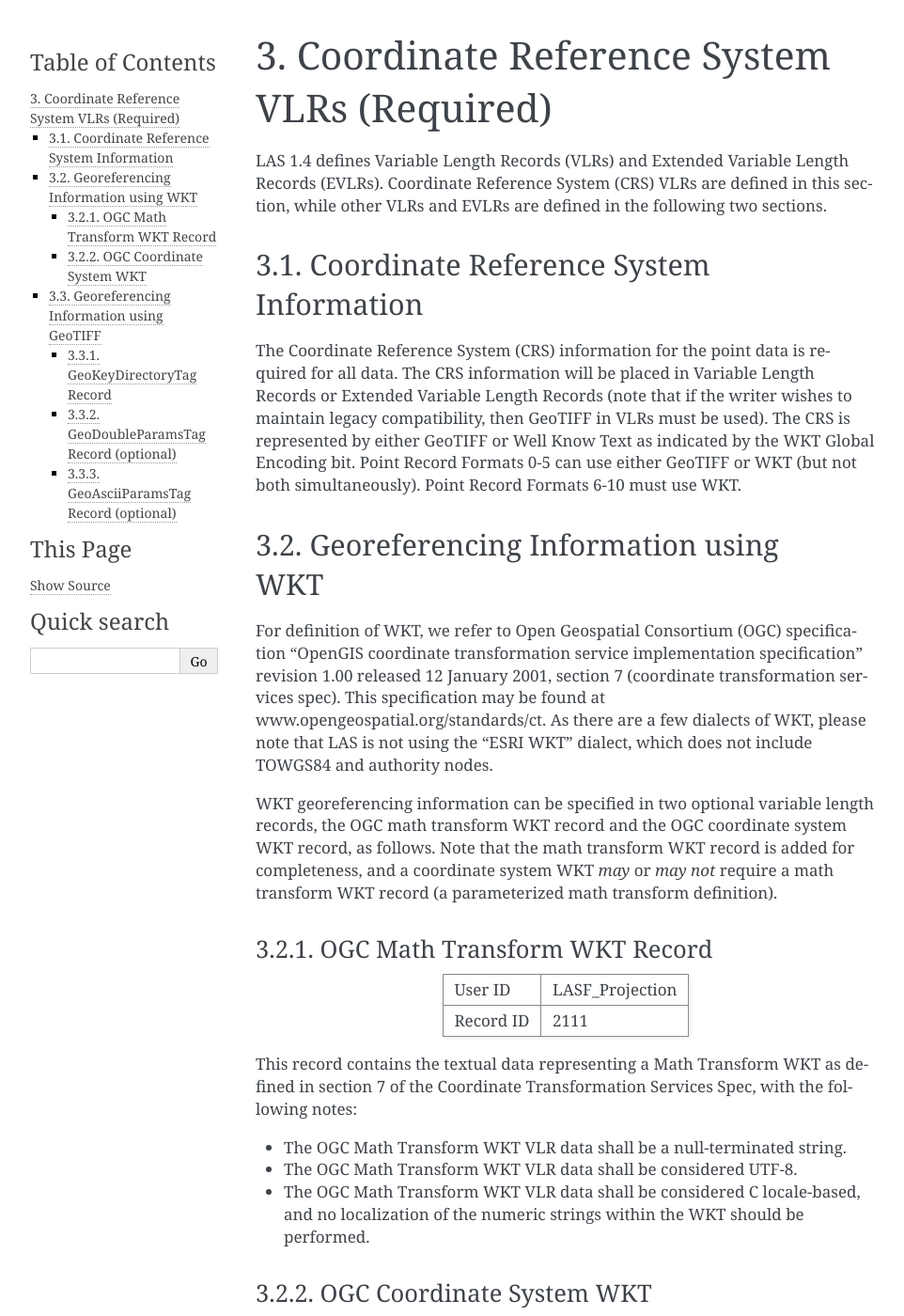
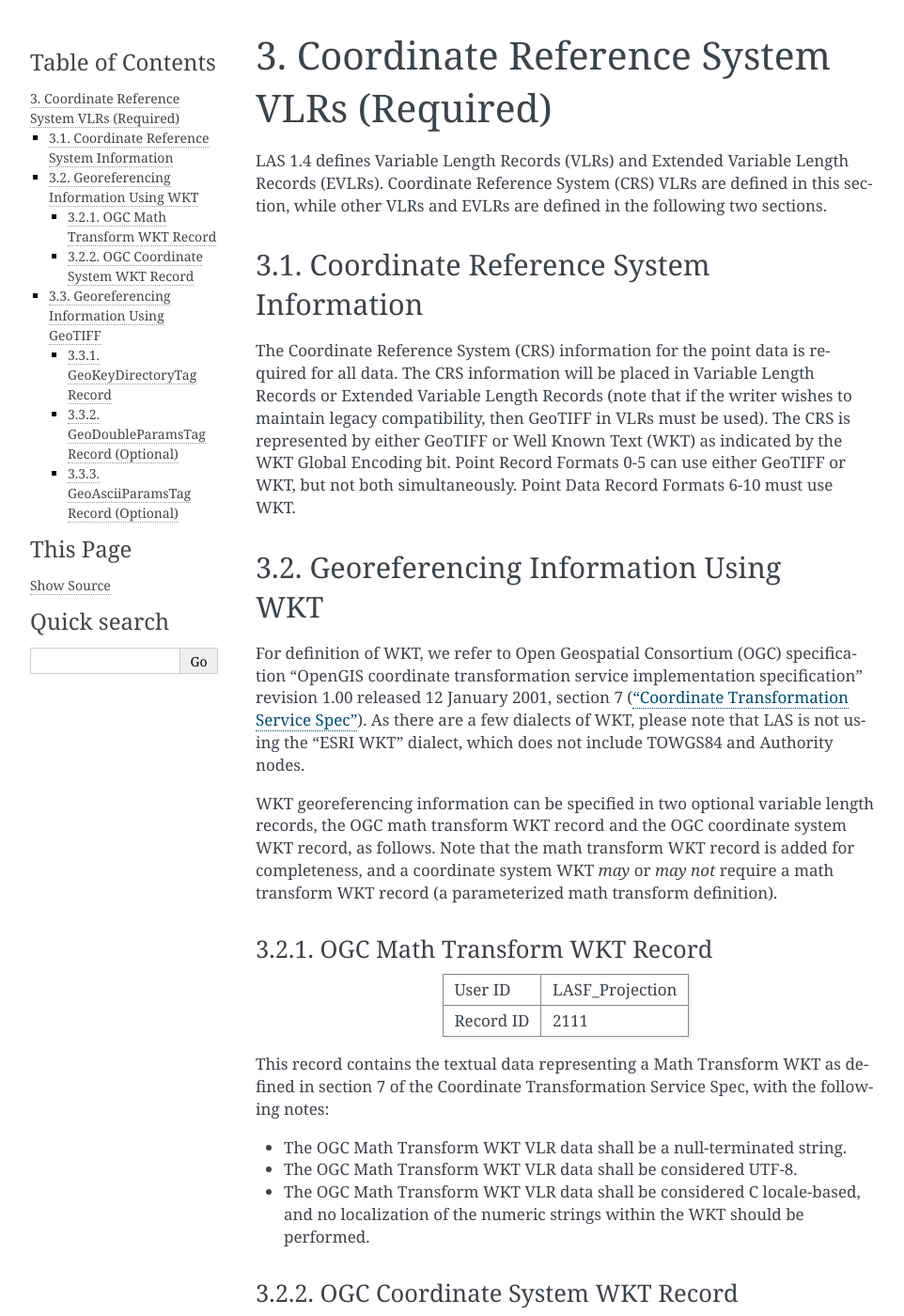
Before and after one commit to ASPRSorg/LAS, a Sphinx documentation site: the page built from source/03_required_vlrs.txt, in a window 1280 px wide and 1400 px high. Shown: the whole window at 94% size, without its empty margins (148-1110 px from the left). Built offline with Sphinx 7.4.7, drawn with Linux system fonts in a browser that asks for light colours; some of the changed text lies outside the part shown.

Commit message:
Misc minor editorial corrections:
o Capitalization
o Added/removed commas
o Inserted section links
o Typo corrections
o Removed table number references

```diff
--- a/source/01_intro.txt
+++ b/source/01_intro.txt
@@ -5,8 +5,8 @@ Purpose, Scope, and Applicability
 ................................................................................
 
 The LAS file is intended to contain LIDAR (or other) point cloud data records.
-The data will generally be put into this format from software (e.g. provided by
-LIDAR hardware vendors) which combines GPS, IMU, and laser pulse range data to
+The data will generally be put into this format from software (e.g., provided by
+LIDAR hardware vendors), which combines GPS, IMU, and laser pulse range data to
 produce X, Y, and Z point data. The intention of the data format is to provide
 an open format that allows different LIDAR hardware and software tools to
 output data in a common format.
--- a/source/03_required_vlrs.txt
+++ b/source/03_required_vlrs.txt
@@ -15,20 +15,19 @@ The Coordinate Reference System (CRS) information for the point data is
 required for all data. The CRS information will be placed in Variable Length
 Records or Extended Variable Length Records (note that if the writer wishes to
 maintain legacy compatibility, then GeoTIFF in VLRs must be used). The CRS is
-represented by either GeoTIFF or Well Know Text as indicated by the WKT Global
-Encoding bit. Point Record Formats 0-5 can use either GeoTIFF or WKT (but not
-both simultaneously). Point Record Formats 6-10 must use WKT.
+represented by either GeoTIFF or Well Known Text (WKT) as indicated by the WKT Global
+Encoding bit. Point Record Formats 0-5 can use either GeoTIFF or WKT, but not
+both simultaneously. Point Data Record Formats 6-10 must use WKT.
 
-Georeferencing Information using WKT
+Georeferencing Information Using WKT
 ................................................................................
 
 For definition of WKT, we refer to Open Geospatial Consortium (OGC)
 specification "OpenGIS coordinate transformation service implementation
-specification" revision 1.00 released 12 January 2001, section 7 (coordinate
-transformation services spec). This specification may be found at
-www.opengeospatial.org/standards/ct. As there are a few dialects of WKT, please
-note that LAS is not using the "ESRI WKT" dialect, which does not include
-TOWGS84 and authority nodes.
+specification" revision 1.00 released 12 January 2001, section 7 (`"Coordinate
+Transformation Service Spec" <https://www.opengeospatial.org/standards/ct>`_).
+As there are a few dialects of WKT, please note that LAS is not using the "ESRI
+WKT" dialect, which does not include TOWGS84 and Authority nodes.
 
 WKT georeferencing information can be specified in two optional variable length
 records, the OGC math transform WKT record and the OGC coordinate system WKT
@@ -46,7 +45,7 @@ OGC Math Transform WKT Record
 +-----------------+-----------------------------+
 
 This record contains the textual data representing a Math Transform WKT as
-defined in section 7 of the Coordinate Transformation Services Spec, with the
+defined in section 7 of the Coordinate Transformation Service Spec, with the
 following notes:
 
 * The OGC Math Transform WKT VLR data shall be a null-terminated string.
@@ -54,7 +53,7 @@ following notes:
 * The OGC Math Transform WKT VLR data shall be considered C locale-based, and
   no localization of the numeric strings within the WKT should be performed.
 
-OGC Coordinate System WKT
+OGC Coordinate System WKT Record
 ~~~~~~~~~~~~~~~~~~~~~~~~~~~~~~~~~~~~~~~~~~~~~~~~~~~~~~~~~~~~~~~~~~~~~~~~~~~~~~~~
 
 +-----------------+-----------------------------+
@@ -64,7 +63,7 @@ OGC Coordinate System WKT
 +-----------------+-----------------------------+
 
 This record contains the textual data representing a Coordinate System WKT as
-defined in section 7 of the Coordinate Transformation Services Spec, with the
+defined in section 7 of the Coordinate Transformation Service Spec, with the
 following notes:
 
 * The OGC Coordinate System WKT VLR data shall be a null-terminated string.
@@ -72,7 +71,7 @@ following notes:
 * The OGC Coordinate System WKT VLR data shall be considered C locale-based, and
   no localization of the numeric strings within the WKT should be performed.
 
-Georeferencing Information using GeoTIFF
+Georeferencing Information Using GeoTIFF
 ................................................................................
 
 The GeoTIFF specification is defined by http://www.remotesensing.org/geotiff/geotiff.html.
@@ -85,10 +84,10 @@ absolute location information, only 3 of the 6 GeoTIFF tags are necessary when
 using GeoTIFF records instead of WKT records. The ModelTiePointTag (33922),
 ModelPixelScaleTag (33550), and ModelTransformationTag (34264) records can be
 excluded. The GeoKeyDirectoryTag (34735), GeoDoubleParamsTag (34736), and
-GeoASCIIParamsTag (34737) records are used.
+GeoAsciiParamsTag (34737) records are used.
 
 Only the GeoKeyDirectoryTag record is required when using GEOTIFF records
-instead of WKT records. The GeoDoubleParamsTag and GeoASCIIParamsTag records
+instead of WKT records. The GeoDoubleParamsTag and GeoAsciiParamsTag records
 may or may not be present, depending on the content of the GeoKeyDirectoryTag
 record.
 
@@ -162,7 +161,7 @@ Where:
 
 
 
-GeoDoubleParamsTag Record (optional)
+GeoDoubleParamsTag Record (Optional)
 ~~~~~~~~~~~~~~~~~~~~~~~~~~~~~~~~~~~~~~~~~~~~~~~~~~~~~~~~~~~~~~~~~~~~~~~~~~~~~~~~
 
 +-----------------+-----------------------------+
@@ -174,7 +173,7 @@ GeoDoubleParamsTag Record (optional)
 This record is simply an array of doubles that contain values referenced by tag
 sets in the GeoKeyDirectoryTag record.
 
-GeoAsciiParamsTag Record (optional)
+GeoAsciiParamsTag Record (Optional)
 ~~~~~~~~~~~~~~~~~~~~~~~~~~~~~~~~~~~~~~~~~~~~~~~~~~~~~~~~~~~~~~~~~~~~~~~~~~~~~~~~
 
 +-----------------+-----------------------------+
@@ -184,5 +183,5 @@ GeoAsciiParamsTag Record (optional)
 +-----------------+-----------------------------+
 
 This record is simply an array of ASCII data. It contains many strings separated
-by null terminator characters which are referenced by position from data in the
+by null terminator characters, which are referenced by position from data in the
 GeoKeyDirectoryTag record.
--- a/source/05_defined_evlrs.txt
+++ b/source/05_defined_evlrs.txt
@@ -20,6 +20,6 @@ Waveform Data Packets
 +-----------------+-----------------------------+
 
 The packet of Raw Waveform Amplitude values for all records immediately follow
-this variable length header. Note that when using a bit resolution that is not
+this VLR header. Note that when using a bit resolution that is not
 an even increment of 8, the last byte of each waveform packet must be padded
 such that the next waveform record will start on an even byte boundary.
```
Also changed, not shown: source/02.00_definition.txt (+5 -5 lines), source/04_optional_vlrs.txt (+18 -27 lines), 5 other files.
